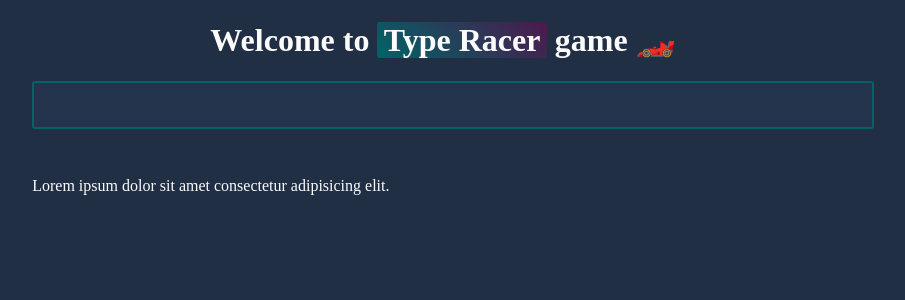
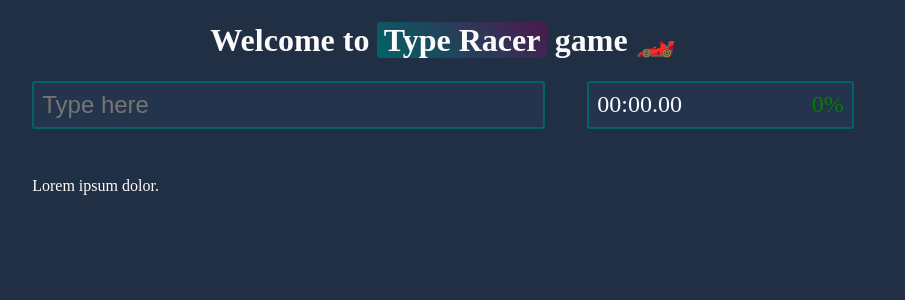
Before and after one commit to dukecoding/typeracer, a Vue app: page / in a window 1280 px wide. Shown: the top 300 px of the page, without its empty margins (197-1102 px from the left). Built offline with nearby package versions, Linux system fonts and the light colour scheme.

Commit message:
Progress percentage and start timer func done

```diff
--- a/src/App.vue
+++ b/src/App.vue
@@ -1,12 +1,20 @@
 <script setup>
-import { ref } from 'vue'
+import { computed, ref } from 'vue'
+
+const timer = ref('00:00.00')
 
 // Some text for testing
-const text = 'Lorem ipsum dolor sit amet consectetur adipisicing elit.'
+const text = 'Lorem ipsum dolor.'
+const words = text.split(' ')
+let wordsDone = 0
+
+const wordsDoneToCountPercentage = ref(0)
+
+const progressPercentage = computed(() => {
+  return Math.floor((wordsDoneToCountPercentage.value / words.length) * 100)
+})
 
 const inputValue = ref('')
-
-const words = text.split(' ')
 
 function clear() {
   inputValue.value = ''
@@ -15,23 +23,71 @@
 function wordCheck() {
   // In the last word there's no need for space character
   let space = ' '
-  if (words.length === 1) {
+  if (words.length - 1 === wordsDone) {
     space = ''
   }
-  if (inputValue.value === words[0] + space) {
+  if (inputValue.value === words[wordsDone] + space) {
+    wordsDone++
+    wordsDoneToCountPercentage.value += 1
     clear()
-    words.shift()
   }
+}
+
+function start() {
+  let miliseconds = 0
+  let seconds = 0
+  let minutes = 0
+  let milisecondsZero = ''
+  let secondsZero = ''
+  let minutesZero = ''
+
+  setInterval(() => {
+    miliseconds++
+    if (miliseconds === 100) {
+      seconds++
+      miliseconds = 0
+      if (seconds === 60) {
+        minutes++
+        seconds = 0
+      }
+    }
+
+    miliseconds < 10 ? (milisecondsZero = '0') : (milisecondsZero = '')
+    seconds < 10 ? (secondsZero = '0') : (secondsZero = '')
+    minutes < 10 ? (minutesZero = '0') : (minutesZero = '')
+
+    timer.value = `${minutesZero}${minutes}:${secondsZero}${seconds}.${milisecondsZero}${miliseconds}`
+  }, 10)
 }
 </script>
 
 <template>
   <main>
     <h1>Welcome to <span id="game-title">Type Racer</span> game 🏎️</h1>
-    <input v-model="inputValue" @keyup="wordCheck()" type="text" />
-    <p>
-      <span v-for="word in words">{{ word + ' ' }}</span>
-    </p>
+    <section class="flex">
+      <input
+        v-model="inputValue"
+        @focus="start()"
+        @keyup="wordCheck()"
+        type="text"
+        placeholder="Type here"
+      />
+      <section id="stats-container">
+        <span id="timer">{{ timer }}</span>
+        <span v-if="progressPercentage > 60" id="progressLight"
+          >{{ progressPercentage }}%</span
+        >
+        <span v-else id="progressDark">{{ progressPercentage }}%</span>
+      </section>
+    </section>
+    <section id="preview-container">
+      <p>
+        <span v-for="(word, idx) in words">
+          <span v-if="idx < wordsDone" class="done">{{ word + ' ' }}</span>
+          <span v-else>{{ word + ' ' }}</span>
+        </span>
+      </p>
+    </section>
   </main>
 </template>
 
@@ -39,11 +95,8 @@
 h1 {
   text-align: center;
 }
-p {
-  padding-top: 2em;
-}
 input {
-  width: 100%;
+  width: 60%;
   padding: 0.5rem 0.5rem;
   font-size: var(--input-f-size);
   border: 2px var(--dark-green) solid;
@@ -51,15 +104,36 @@
   background-color: var(--input-bg-color);
   color: var(--normal-text);
 }
-.wrong {
-  background-color: var(--dark-purple);
+.done {
+  background-color: var(--dark-green);
 }
-.correct {
-  background-color: green;
+.flex {
+  display: flex;
+  justify-content: space-between;
 }
 #game-title {
   background: linear-gradient(45deg, var(--dark-green), var(--dark-purple));
   border-radius: 3px;
   padding-inline: 0.4rem;
 }
+#preview-container {
+  padding-top: 2em;
+}
+#stats-container {
+  width: 30%;
+  padding: 0.5rem 0.5rem;
+  font-size: var(--input-f-size);
+  border: 2px var(--dark-green) solid;
+  border-radius: 3px;
+  background-color: var(--input-bg-color);
+  color: var(--normal-text);
+  display: flex;
+  justify-content: space-between;
+}
+#progressLight {
+  color: greenyellow;
+}
+#progressDark {
+  color: green;
+}
 </style>
```
